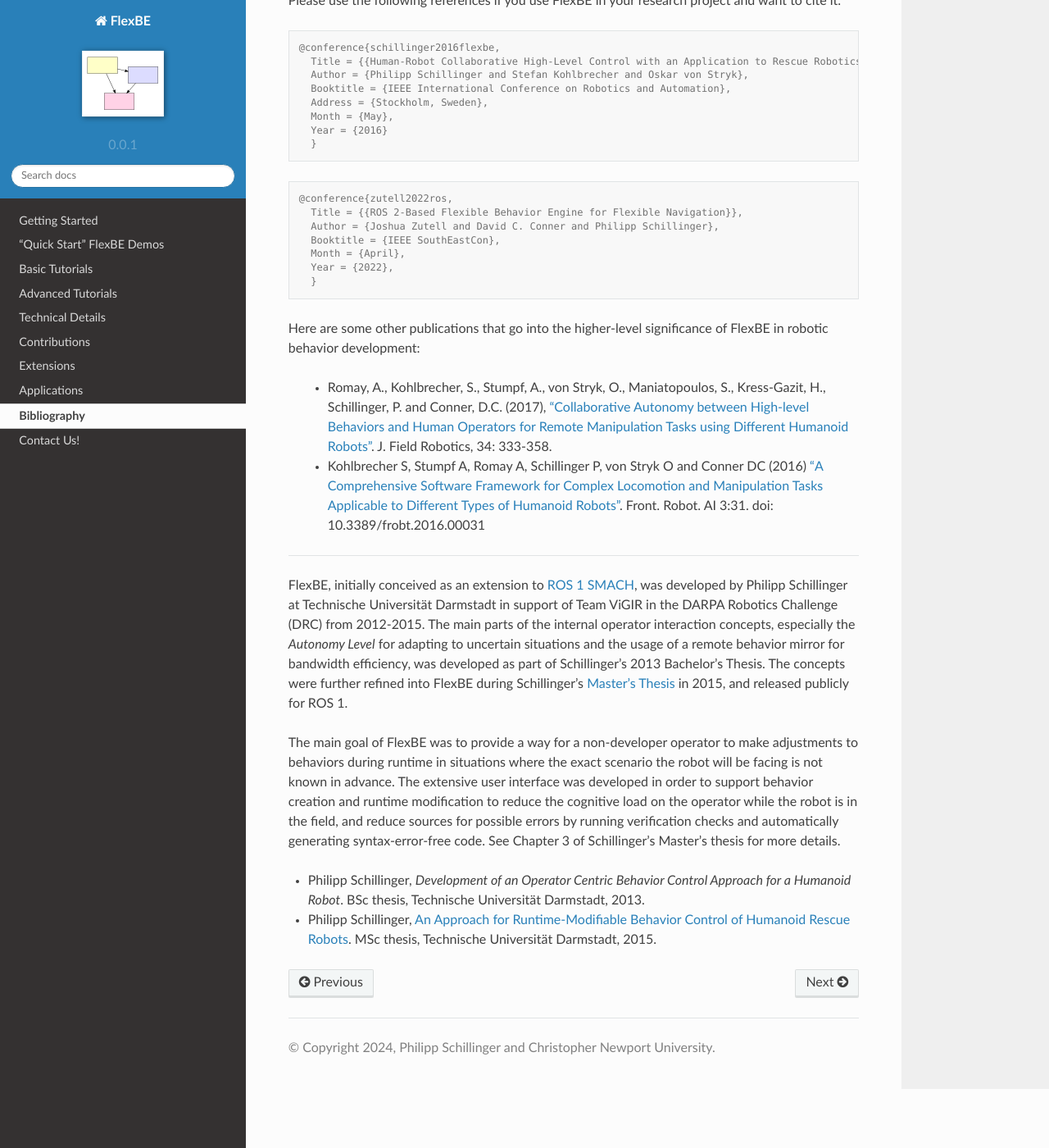
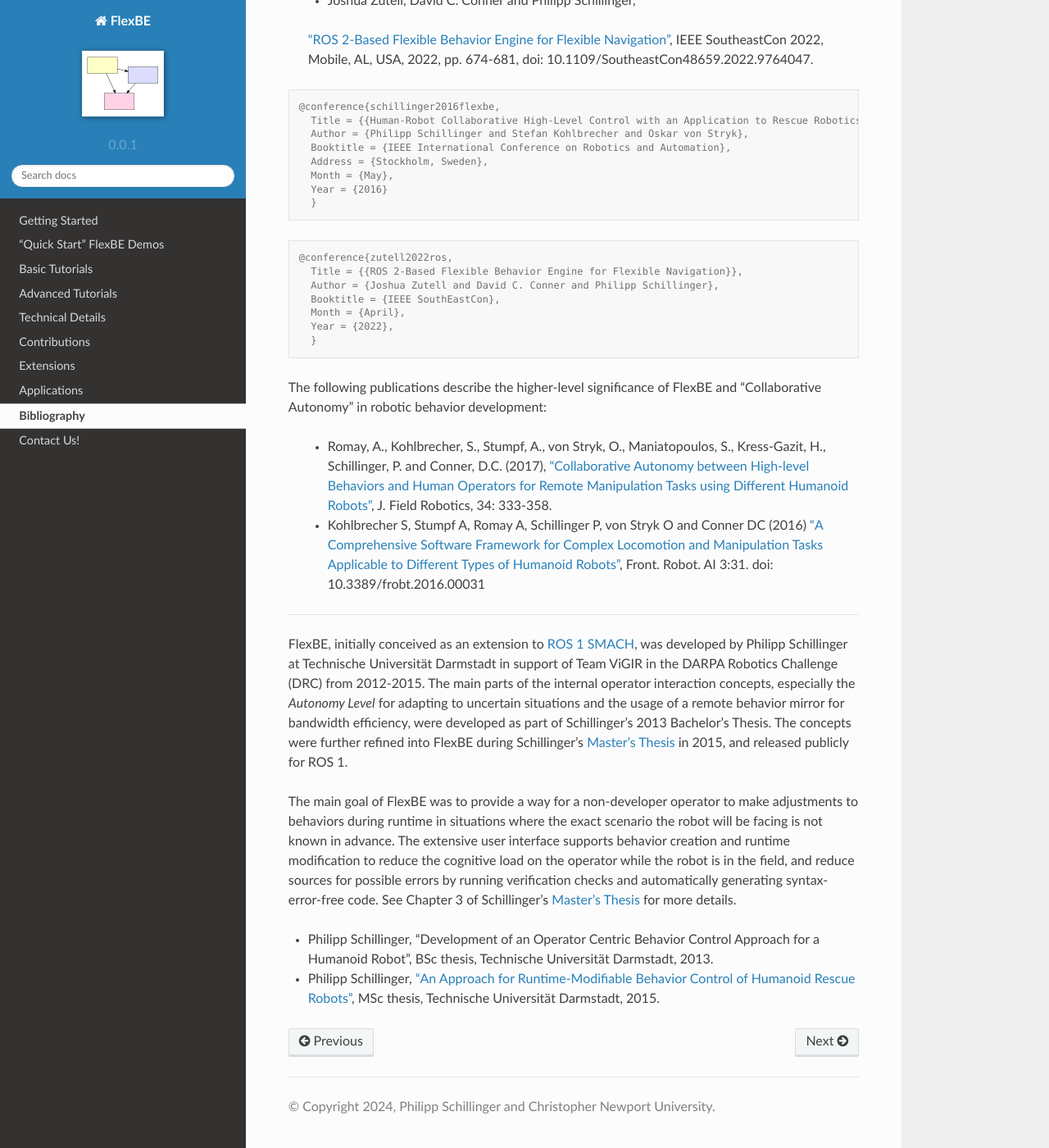
Before and after one commit to FlexBE/flexbe_docs, a Sphinx documentation site: the page built from docs/source/bibliography.rst, in a window 1280 px wide and 1400 px high, scrolled down 363 px. Shown: the whole window at 82% size. Built offline with Sphinx 7.4.7 and the Read the Docs theme 2.0.0, drawn with Linux system fonts in a browser that asks for light colours; pages that are not in the unit, such as notebooks, are missing from menus; some of the changed text lies outside the part shown.

```diff
--- a/docs/source/bibliography.rst
+++ b/docs/source/bibliography.rst
@@ -1,14 +1,16 @@
 Bibliography
 ============
 
+Please cite the following references if you use FlexBE in your research project:
 
-Please use the following publications for reference when using FlexBE:
+    * Philipp Schillinger, Stefan Kohlbrecher, and Oskar von Stryk,
+    `"Human-Robot Collaborative High-Level Control with Application to Rescue Robotics" <http://dx.doi.org/10.1109/ICRA.2016.7487442>`_,
+    2016 IEEE International Conference on Robotics and Automation (ICRA), Stockholm, Sweden, 2016,
+    pp. 2796-2802, doi: 10.1109/ICRA.2016.7487442.
 
-    * Philipp Schillinger, Stefan Kohlbrecher, and Oskar von Stryk, `"Human-Robot Collaborative High-Level Control with Application to Rescue Robotics" <http://dx.doi.org/10.1109/ICRA.2016.7487442>`_, IEEE International Conference on Robotics and Automation (ICRA), Stockholm, Sweden, May 2016.
-
-    * Joshua Zutell, David C. Conner and Philipp Schillinger, `"ROS 2-Based Flexible Behavior Engine for Flexible Navigation" <http://dx.doi.org/10.1109/SoutheastCon48659.2022.9764047>`_, IEEE SouthEastCon, April 2022.
-
-Please use the following references if you use FlexBE in your research project and want to cite it.
+    * Joshua Zutell, David C. Conner and Philipp Schillinger,
+    `"ROS 2-Based Flexible Behavior Engine for Flexible Navigation" <http://dx.doi.org/10.1109/SoutheastCon48659.2022.9764047>`_,
+    IEEE SoutheastCon 2022, Mobile, AL, USA, 2022, pp. 674-681, doi: 10.1109/SoutheastCon48659.2022.9764047.
 
 .. code-block:: console
 
@@ -31,14 +33,14 @@ Please use the following references if you use FlexBE in your research project a
     Year = {2022},
     }
 
-Here are some other publications that go into the higher-level significance of FlexBE in robotic behavior development:
+The following publications describe the higher-level significance of FlexBE and "Collaborative Autonomy" in robotic behavior development:
 
     * Romay, A., Kohlbrecher, S., Stumpf, A., von Stryk, O., Maniatopoulos, S., Kress-Gazit, H., Schillinger, P. and Conner, D.C. (2017),
-      `"Collaborative Autonomy between High-level Behaviors and Human Operators for Remote Manipulation Tasks using Different Humanoid Robots" <https://doi.org/10.1002/rob.21671>`_.
+      `"Collaborative Autonomy between High-level Behaviors and Human Operators for Remote Manipulation Tasks using Different Humanoid Robots" <https://doi.org/10.1002/rob.21671>`_,
       J. Field Robotics, 34: 333-358.
 
     * Kohlbrecher S, Stumpf A, Romay A, Schillinger P, von Stryk O and Conner DC (2016)
-      `"A Comprehensive Software Framework for Complex Locomotion and Manipulation Tasks Applicable to Different Types of Humanoid Robots" <https://www.frontiersin.org/articles/10.3389/frobt.2016.00031/full>`_.
+      `"A Comprehensive Software Framework for Complex Locomotion and Manipulation Tasks Applicable to Different Types of Humanoid Robots" <https://www.frontiersin.org/articles/10.3389/frobt.2016.00031/full>`_,
       Front. Robot. AI 3:31. doi: 10.3389/frobt.2016.00031
 
 ----
@@ -46,17 +48,17 @@ Here are some other publications that go into the higher-level significance of F
 FlexBE, initially conceived as an extension to `ROS 1 SMACH <http://wiki.ros.org/smach>`_, was developed by Philipp Schillinger at
 Technische Universität Darmstadt in support of Team ViGIR in the DARPA Robotics Challenge (DRC) from 2012-2015.
 The main parts of the internal operator interaction concepts, especially the *Autonomy Level* for adapting to
-uncertain situations and the usage of a remote behavior mirror for bandwidth efficiency, was developed as part
+uncertain situations and the usage of a remote behavior mirror for bandwidth efficiency, were developed as part
 of Schillinger's 2013 Bachelor's Thesis.  The concepts were further refined into FlexBE during Schillinger's
 `Master's Thesis <https://www.sim.informatik.tu-darmstadt.de/publ/da/2015_Schillinger_MA.pdf>`_ in 2015,
 and released publicly for ROS 1.
 
 The main goal of FlexBE was to provide a way for a non-developer operator to make adjustments to behaviors during runtime in
 situations where the exact scenario the robot will be facing is not known in advance.
-The extensive user interface was developed in order to support behavior creation and runtime modification
+The extensive user interface supports behavior creation and runtime modification
 to reduce the cognitive load on the operator while the robot is in the field, and reduce sources for possible errors
 by running verification checks and automatically generating syntax-error-free code.
-See Chapter 3 of Schillinger's Master's thesis for more details.
+See Chapter 3 of Schillinger's `Master's Thesis <https://www.sim.informatik.tu-darmstadt.de/publ/da/2015_Schillinger_MA.pdf>`_ for more details.
 
-* Philipp Schillinger, *Development of an Operator Centric Behavior Control Approach for a Humanoid Robot*. BSc thesis, Technische Universität Darmstadt, 2013.
-* Philipp Schillinger, `An Approach for Runtime-Modifiable Behavior Control of Humanoid Rescue Robots <https://www.sim.informatik.tu-darmstadt.de/publ/da/2015_Schillinger_MA.pdf>`_. MSc thesis, Technische Universität Darmstadt, 2015.
+* Philipp Schillinger, "Development of an Operator Centric Behavior Control Approach for a Humanoid Robot", BSc thesis, Technische Universität Darmstadt, 2013.
+* Philipp Schillinger, `"An Approach for Runtime-Modifiable Behavior Control of Humanoid Rescue Robots" <https://www.sim.informatik.tu-darmstadt.de/publ/da/2015_Schillinger_MA.pdf>`_, MSc thesis, Technische Universität Darmstadt, 2015.
```
Also changed, not shown: docs/source/index.rst (+5 -5 lines), docs/source/technicaldetails.rst (+95 -3 lines).
